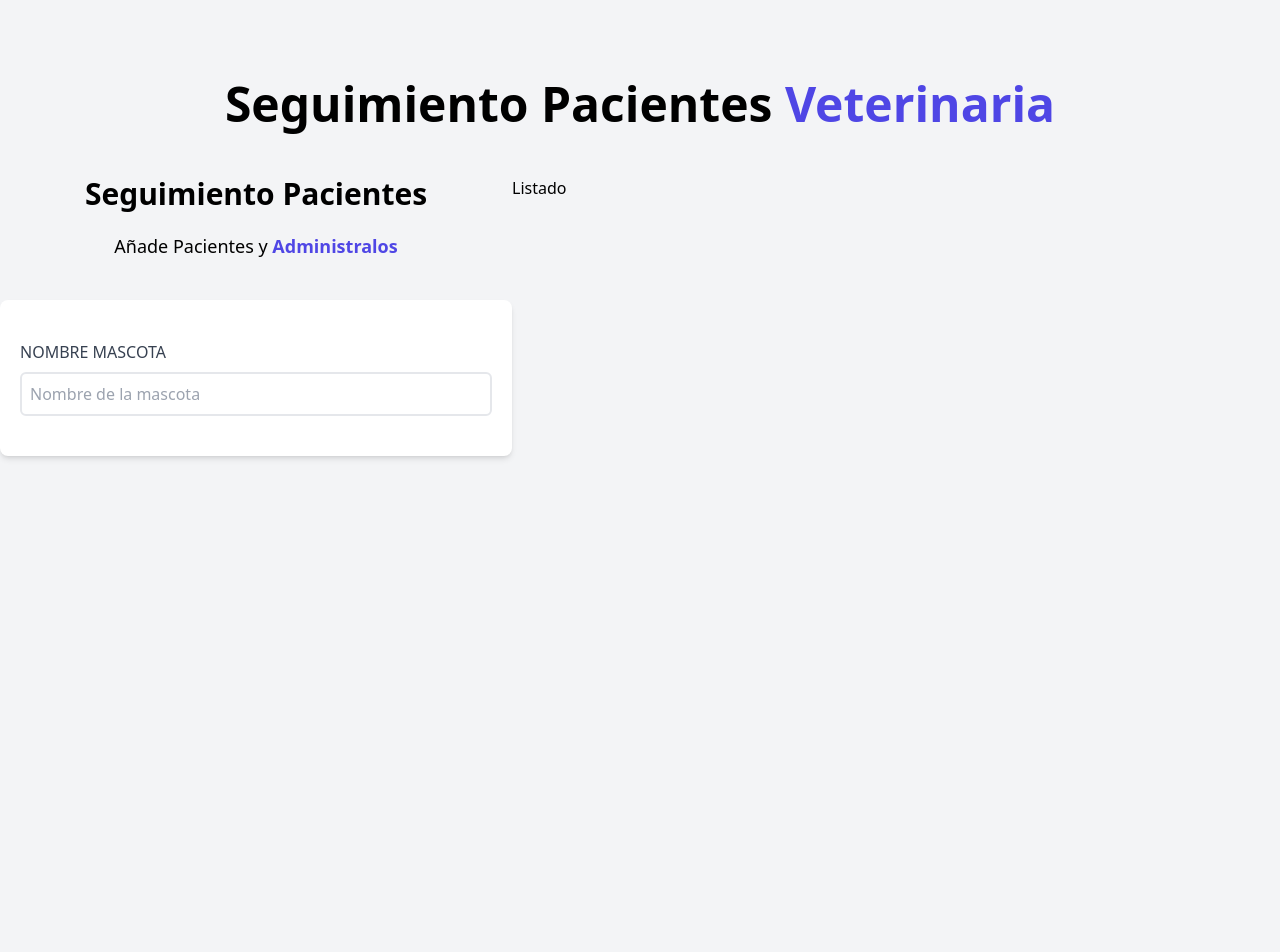
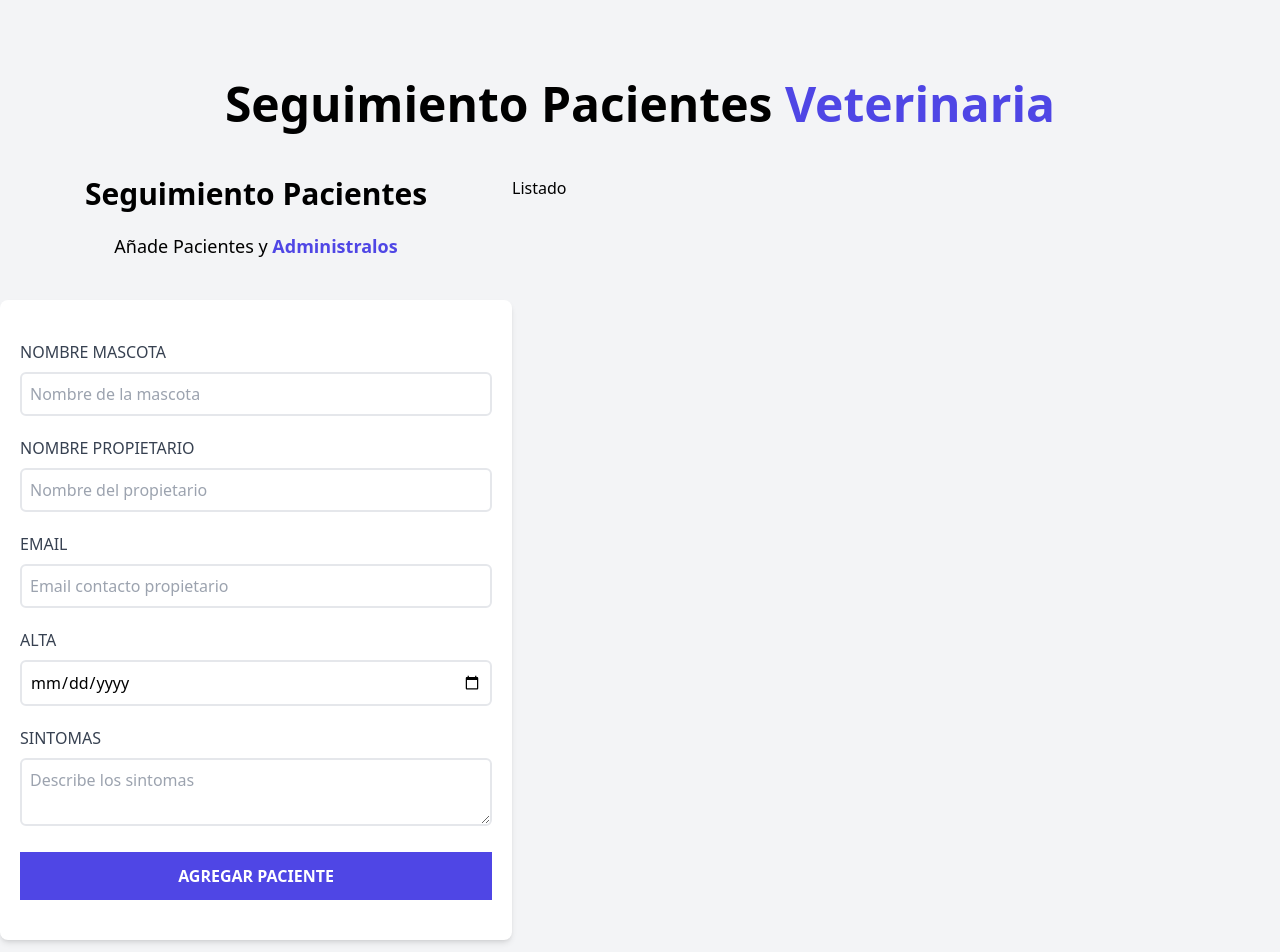
Before and after one commit to Gabulon/Citas-react, a React (Vite) app: page / in a window 1280 px wide. Shown: the top 952 px of the page. Before the commit the page ends 880 px from the top, so only its background shows below. Built offline with nearby package versions, Linux system fonts and the light colour scheme.

Commit message:
Finalizando el formulario

```diff
--- a/src/components/Formulario.jsx
+++ b/src/components/Formulario.jsx
@@ -7,8 +7,8 @@
                 Añade Pacientes y {' '}
                 <span className="text-indigo-600 font-bold ">Administralos</span>
             </p>
-            <form className="bg-white shadow-md rounded-lg py-10 px-5">
-                <diV>
+            <form className="bg-white shadow-md rounded-lg py-10 px-5 mb-10">
+                <div className="mb-5">
                     <label htmlFor="mascota" className="block text-gray-700 uppercase font bold">
                         Nombre Mascota</label>
 
@@ -18,7 +18,54 @@
                     className="border-2 w-full p-2 mt-2 placeholder-gray-400 rounded-md"
 
                     />
-                </diV>
+                </div >
+                <div className="mb-5">
+                    <label htmlFor="propietario" className="block text-gray-700 uppercase font bold">
+                        Nombre Propietario</label>
+
+                    <input type="text"
+                    id="propietario"
+                    placeholder="Nombre del propietario"
+                    className="border-2 w-full p-2 mt-2 placeholder-gray-400 rounded-md"
+
+                    />
+                </div>
+                <div className="mb-5">
+                    <label htmlFor="email" className="block text-gray-700 uppercase font bold">
+                        Email</label>
+
+                    <input type="email"
+                    id="email"
+                    placeholder="Email contacto propietario"
+                    className="border-2 w-full p-2 mt-2 placeholder-gray-400 rounded-md"
+
+                    />
+                </div>
+                <div className="mb-5">
+                    <label htmlFor="alta" className="block text-gray-700 uppercase font bold">
+                        alta</label>
+
+                    <input type="date"
+                    id="alta"
+                    className="border-2 w-full p-2 mt-2 placeholder-gray-400 rounded-md"
+
+                    />
+                </div>
+                <div className="mb-5">
+                    <label htmlFor="sintomas" className="block text-gray-700 uppercase font bold">
+                        Sintomas</label>
+
+                    <textarea
+                    id="sintomas"
+                    className=" border-2 w-full p-2 mt-2 placeholder-gray-400 rounded-md"
+                    placeholder="Describe los sintomas"
+                    />
+                </div>
+                <input
+                    type="submit"
+                    className="bg-indigo-600 w-full p-3 text-white uppercase font-bold hover:bg-indigo-700 cursor-pointer transition-colors"
+                    value="Agregar Paciente"
+                />
             </form>
         </div>
 
```
